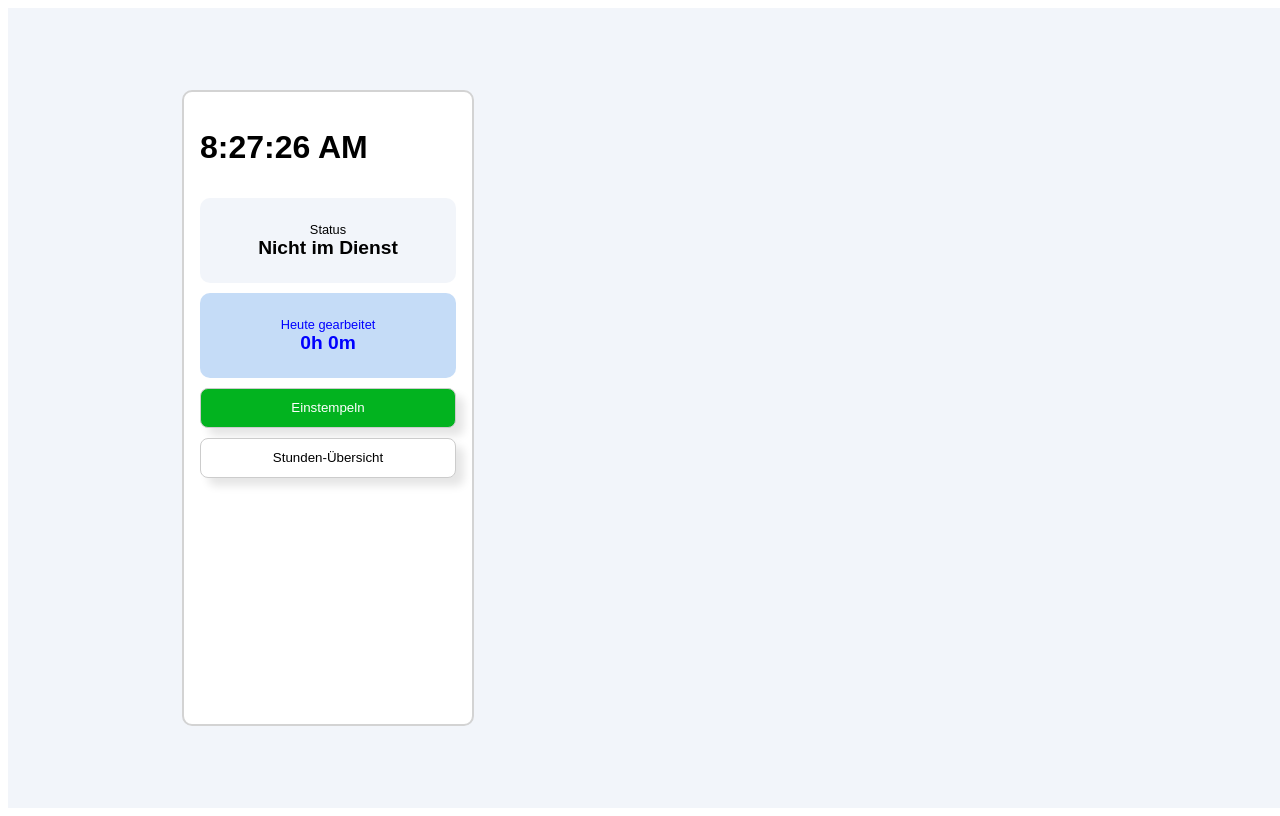
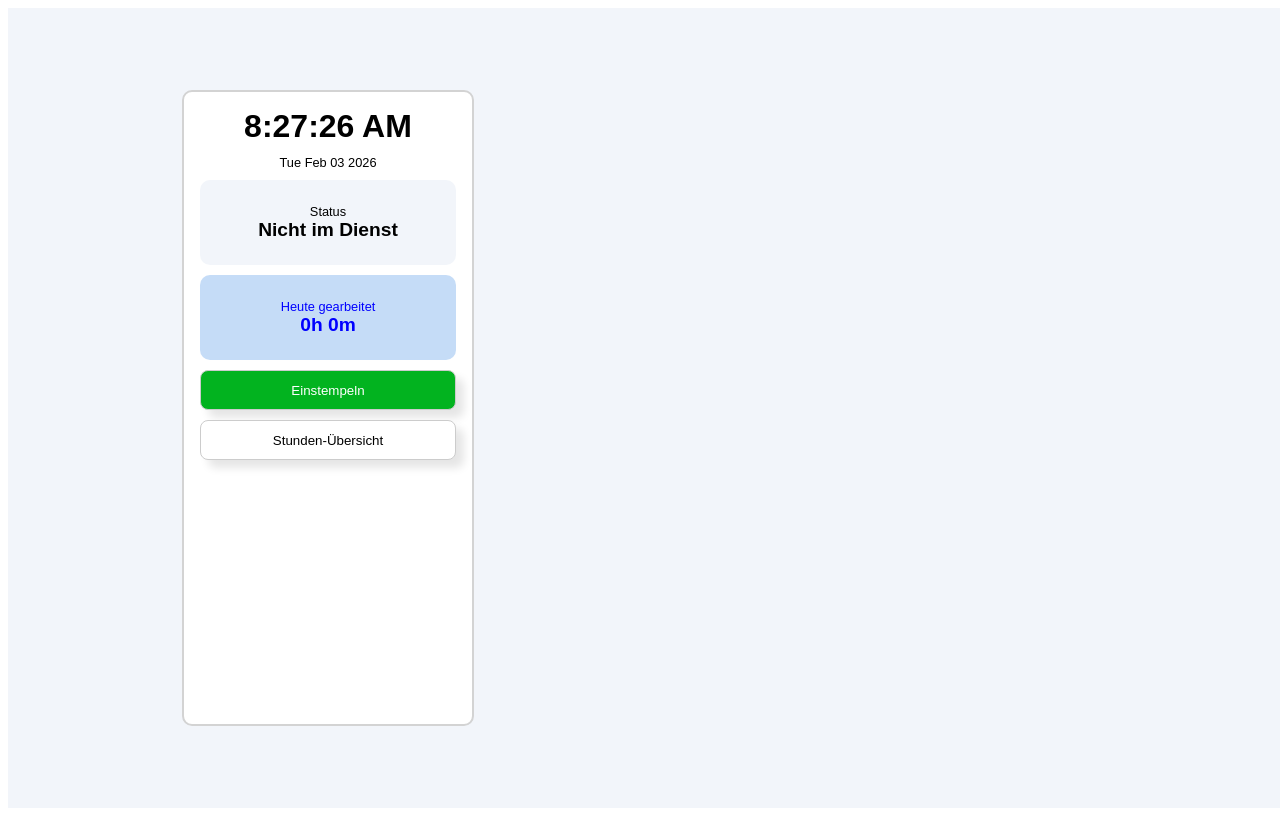
Before and after one commit to justusbruegmann/stechuhr, a Next.js app: page /timecard in a window 1280 px wide. Built offline with nearby package versions, Linux system fonts and the light colour scheme.

Commit message:
date added

```diff
--- a/src/pages/timecard.module.css
+++ b/src/pages/timecard.module.css
@@ -59,6 +59,7 @@
     font-size: 0.8rem;
     color: black;
     font-family: Arial, Helvetica, sans-serif;
+    text-align: center;
 }
 
 .standardTextBody{
@@ -73,4 +74,5 @@
     color: black;
     font-family: Arial, Helvetica, sans-serif;
     font-weight: bold;
+    text-align: center;
 }
--- a/src/pages/timecard.tsx
+++ b/src/pages/timecard.tsx
@@ -7,7 +7,8 @@ export default function Timecard() {
 
         <div className={`${Styles["background"]}`}>
             <div className={`${Styles["card"]}`}>
-                    <h1 className={`${Styles["timeStyle"]}`}>{time.toLocaleTimeString()}</h1>
+                    <span className={`${Styles["timeStyle"]}`}>{time.toLocaleTimeString()}</span>
+                    <span className={`${Styles["standardTextHeader"]}`}>{time.toDateString()}</span>
                 <div className={`${Styles["statusDiv"]}`}>
                     <span className={`${Styles["standardTextHeader"]}`}>Status</span>
                     <span className={`${Styles["standardTextBody"]}`}>Nicht im Dienst</span>
@@ -20,5 +21,6 @@ export default function Timecard() {
                 <Button label={"Stunden-Übersicht"} type={"primary"} height={2.5} width={"100%"}></Button>
             </div>
         </div>
+
     );
 }
```
